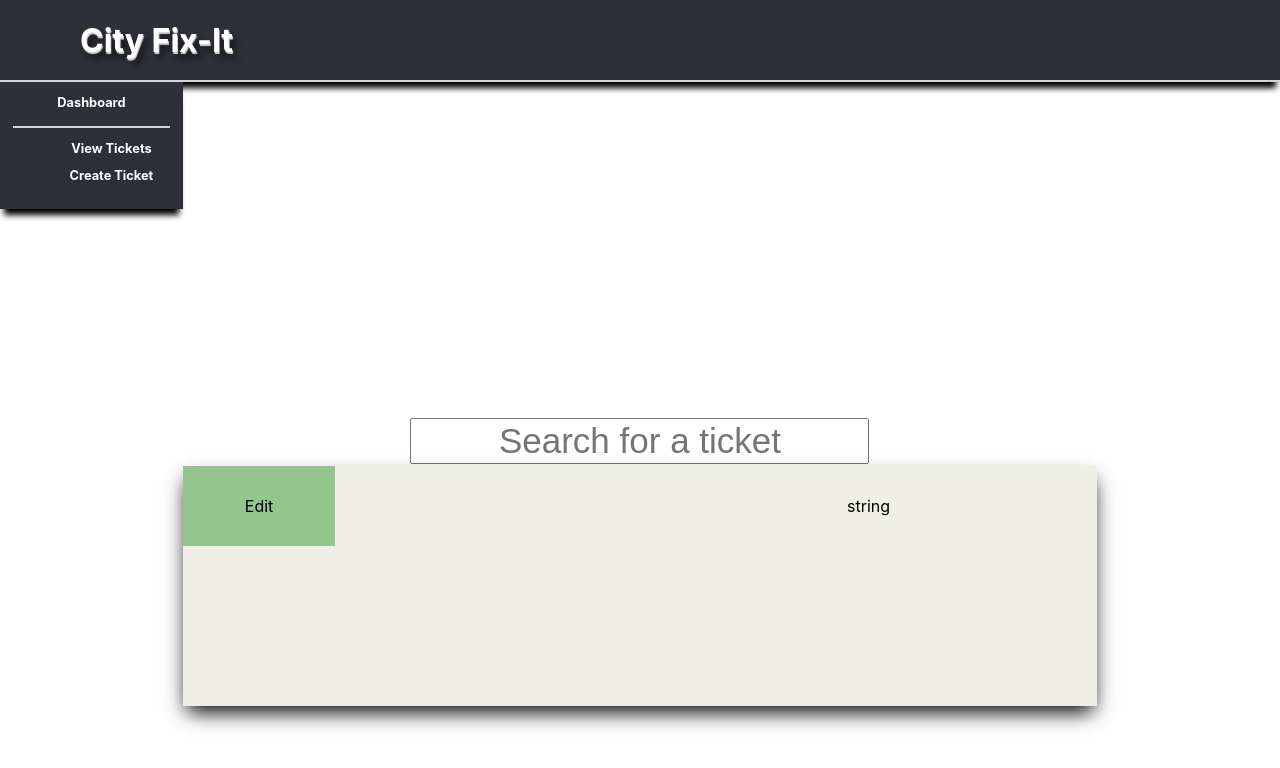
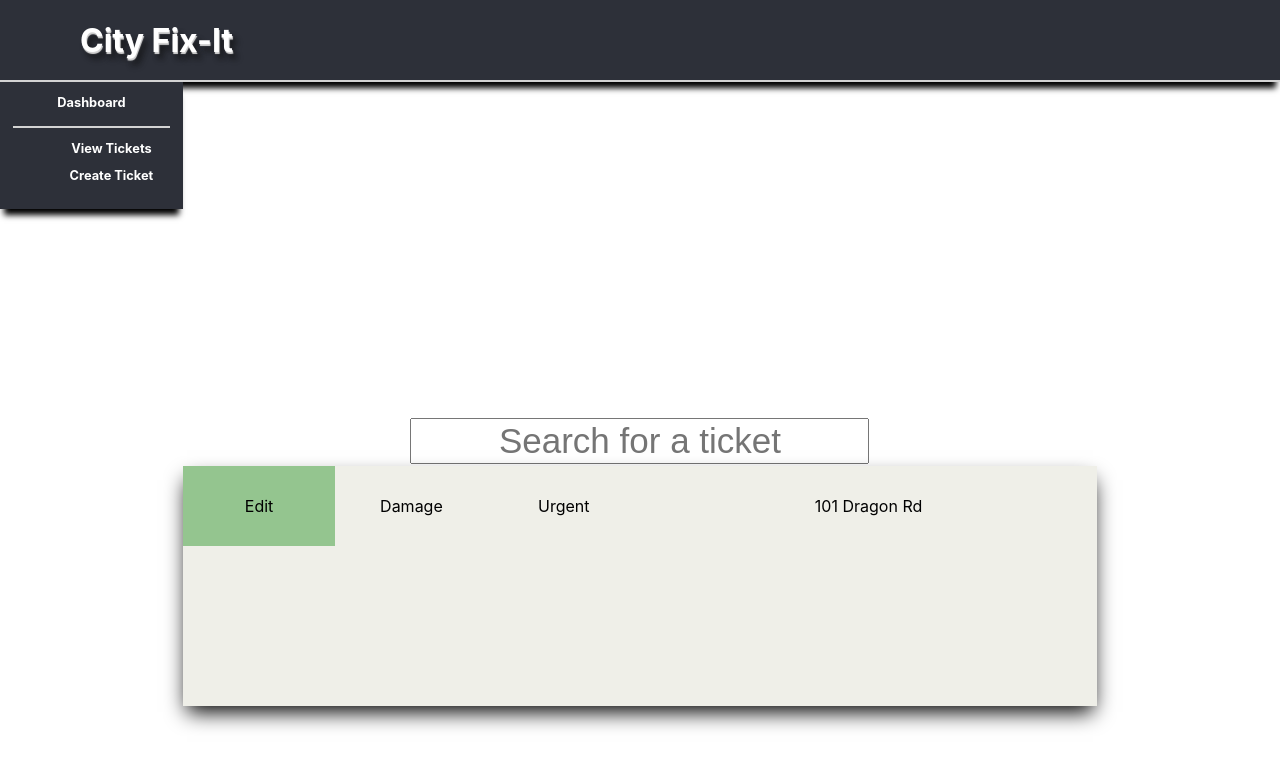
Before and after one commit to jwilld/City-Fix-It, a React (Create React App) app: page /main/ticket-search in a window 1280 px wide. Shown: the top 768 px of the page. Built offline with nearby package versions, Linux system fonts and the light colour scheme; no server answers.

Commit message:
Changed sizing for ticket search text

```diff
--- a/src/ticket-search/ticket-search.js
+++ b/src/ticket-search/ticket-search.js
@@ -1,7 +1,7 @@
 import React, { Component } from "react";
 import "./ticket-search.css";
 import axios from "axios";
-import { Route, Link } from "react-router-dom";
+import { Route} from "react-router-dom";
 
 import TicketShow from "../ticket-show/TicketShow";
 import TicketList from "../ticket-list/Ticket-List.js";
@@ -12,7 +12,10 @@ class TicketSearch extends Component {
     this.state = {
       tickets: [
         {
-          address: "string"
+          address: "101 Dragon Rd",
+          priority: "Urgent",
+          type: 'Damage',
+          _id: 'XXXXXX',
         }
       ],
       current: ""
@@ -43,7 +46,7 @@ class TicketSearch extends Component {
         </div>
         <div className="ticket-scroll">
           {this.state.tickets.map((ticket, key) => {
-            if (ticket.address != undefined) {
+            if (ticket.address !== undefined) {
               if (String(ticket._id).toLowerCase().includes(this.state.current)
               ||
               (ticket.priority.toLowerCase().includes(this.state.current)
--- a/src/ticket-show/TicketShow.js
+++ b/src/ticket-show/TicketShow.js
@@ -1,6 +1,7 @@
 import React, { Component } from "react";
 import "./TicketShow.css";
 import Axios from "axios";
+import { Link } from 'react-router-dom'
 
 class TicketShow extends Component {
 
@@ -27,9 +28,11 @@ class TicketShow extends Component {
     return (
       <div className="ticket-show">
         <div className="ticket-container">
-          <div onClick = {this.delete}className="delete-container">
+          <Link to='/main/ticket-search/' className="delete-container">
+          <div onClick = {this.delete}>
             <span className="delete-text">Delete</span>
           </div>
+          </Link>
           <p className="ticket-address">
             <span>Address : </span>
             {this.props.location.state.ticketInfo.address}
--- a/src/ticket-show/ticketshow.css
+++ b/src/ticket-show/ticketshow.css
@@ -17,6 +17,9 @@ p span{
     align-items: center;
     background-color: rgba(255, 0, 0, 0.516);
     transition: 1s;
+    text-decoration: none;
+    color: black;
+    font-weight: bold;
 }
 
 .delete-container:hover{
```
